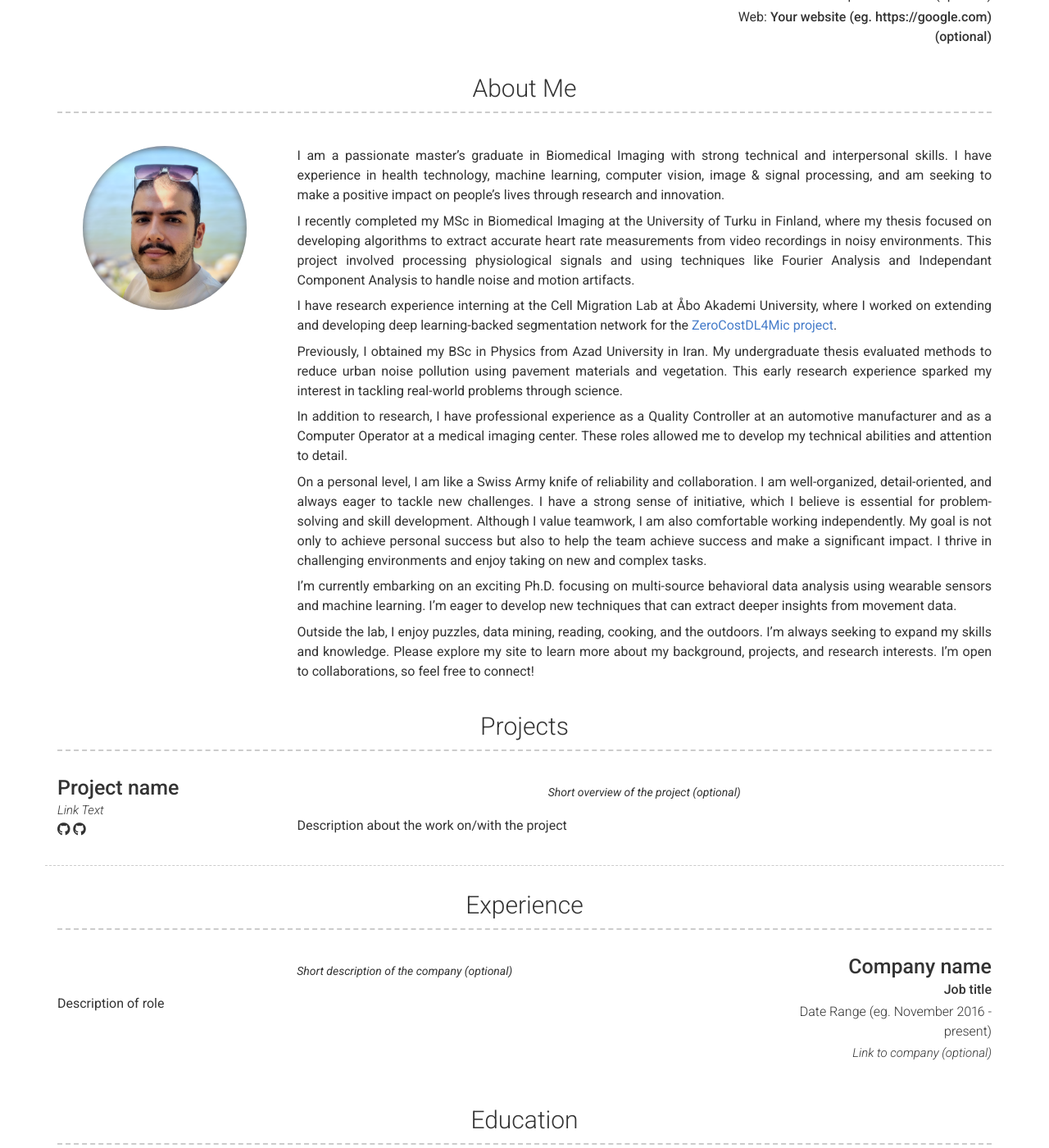
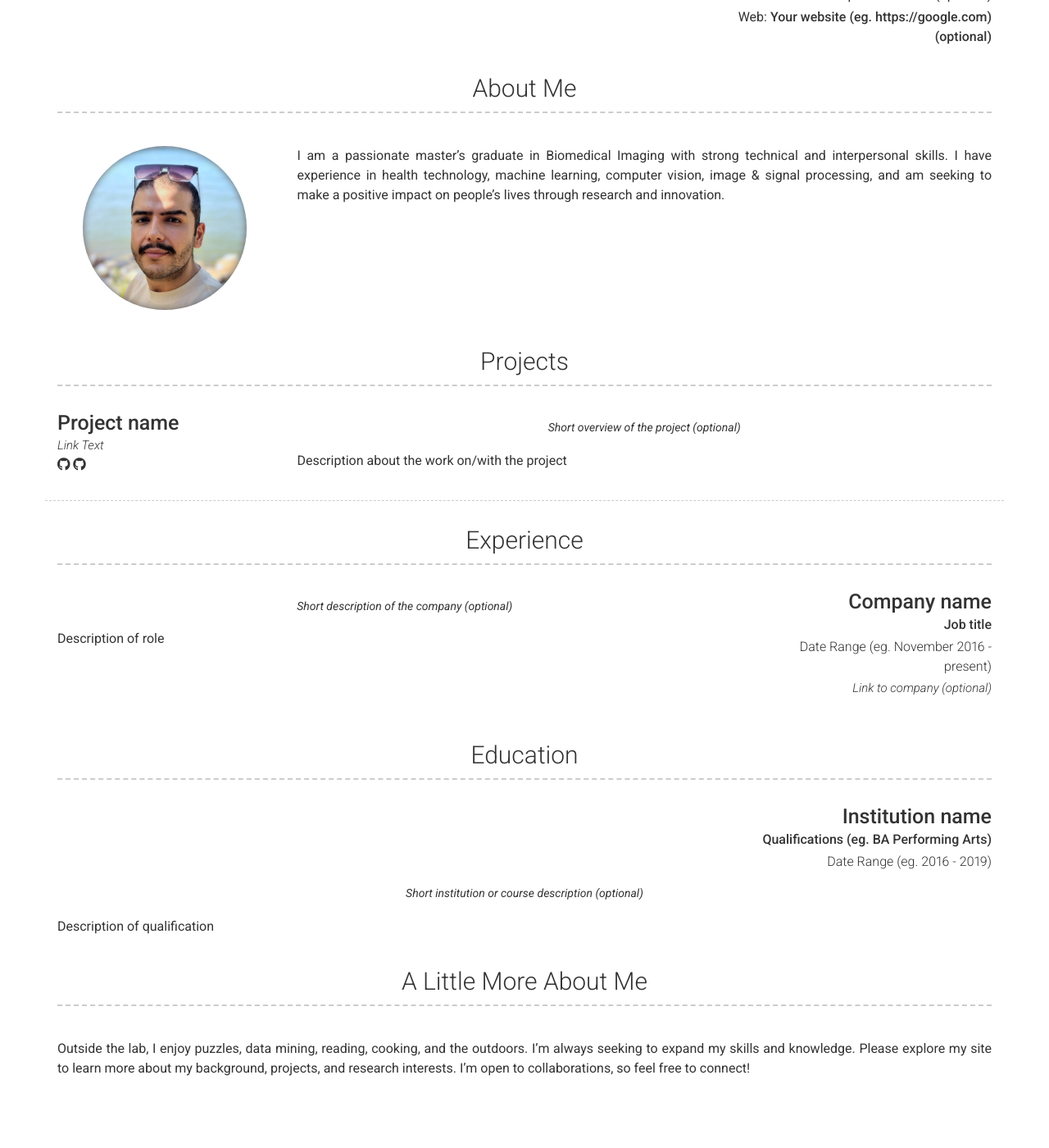
Before and after one commit to aminrezaei-img/CV, a Jekyll site: the page built from index.md, in a window 1280 px wide and 1400 px high, scrolled down 295 px. Shown: the whole window at 82% size. Built offline with Jekyll 4.4.1, drawn with Linux system fonts in a browser that asks for light colours; nearby versions of some CDN libraries; some of the changed text lies outside the part shown.

Commit message:
Update _config.yml

```diff
--- a/_config.yml
+++ b/_config.yml
@@ -55,19 +55,6 @@ about_content: | # this will include new lines to allow paragraphs
 
   I am a passionate master's graduate in Biomedical Imaging with strong technical and interpersonal skills. I have experience in health technology, machine learning, computer vision, image & signal processing, and am seeking to make a positive impact on people's lives through research and innovation.
 
-  I recently completed my MSc in Biomedical Imaging at the University of Turku in Finland, where my thesis focused on developing algorithms to extract accurate heart rate measurements from video recordings in noisy environments. This project involved processing physiological signals and using techniques like Fourier Analysis and Independant Component Analysis to handle noise and motion artifacts.
-
-  I have research experience interning at the Cell Migration Lab at Åbo Akademi University, where I worked on extending and developing deep learning-backed segmentation network for the [ZeroCostDL4Mic project](https://github.com/HenriquesLab/ZeroCostDL4Mic).
-
-  Previously, I obtained my BSc in Physics from Azad University in Iran. My undergraduate thesis evaluated methods to reduce urban noise pollution using pavement materials and vegetation. This early research experience sparked my interest in tackling real-world problems through science.
-
-  In addition to research, I have professional experience as a Quality Controller at an automotive manufacturer and as a Computer Operator at a medical imaging center. These roles allowed me to develop my technical abilities and attention to detail.
-
-  On a personal level, I am like a Swiss Army knife of reliability and collaboration. I am well-organized, detail-oriented, and always eager to tackle new challenges. I have a strong sense of initiative, which I believe is essential for problem-solving and skill development. Although I value teamwork, I am also comfortable working independently. My goal is not only to achieve personal success but also to help the team achieve success and make a significant impact. I thrive in challenging environments and enjoy taking on new and complex tasks.
-
-  I’m currently embarking on an exciting Ph.D. focusing on multi-source behavioral data analysis using wearable sensors and machine learning. I’m eager to develop new techniques that can extract deeper insights from movement data.
-
-  Outside the lab, I enjoy puzzles, data mining, reading, cooking, and the outdoors. I'm always seeking to expand my skills and knowledge. Please explore my site to learn more about my background, projects, and research interests. I'm open to collaborations, so feel free to connect!
 
 
 
@@ -118,9 +105,8 @@ content:
   - title: A Little More About Me
     layout: text
     content: | # this will include new lines to allow paragraphs
-      This is where you can write a little more about yourself. You could title this section **Interests** and include some of your other interests.
 
-      Or you could title it **Skills** and write a bit more about things that make you more desirable, like *leadership* or *teamwork*
+      Outside the lab, I enjoy puzzles, data mining, reading, cooking, and the outdoors. I'm always seeking to expand my skills and knowledge. Please explore my site to learn more about my background, projects, and research interests. I'm open to collaborations, so feel free to connect!
 
 # Footer
 footer_show_references: true
```
